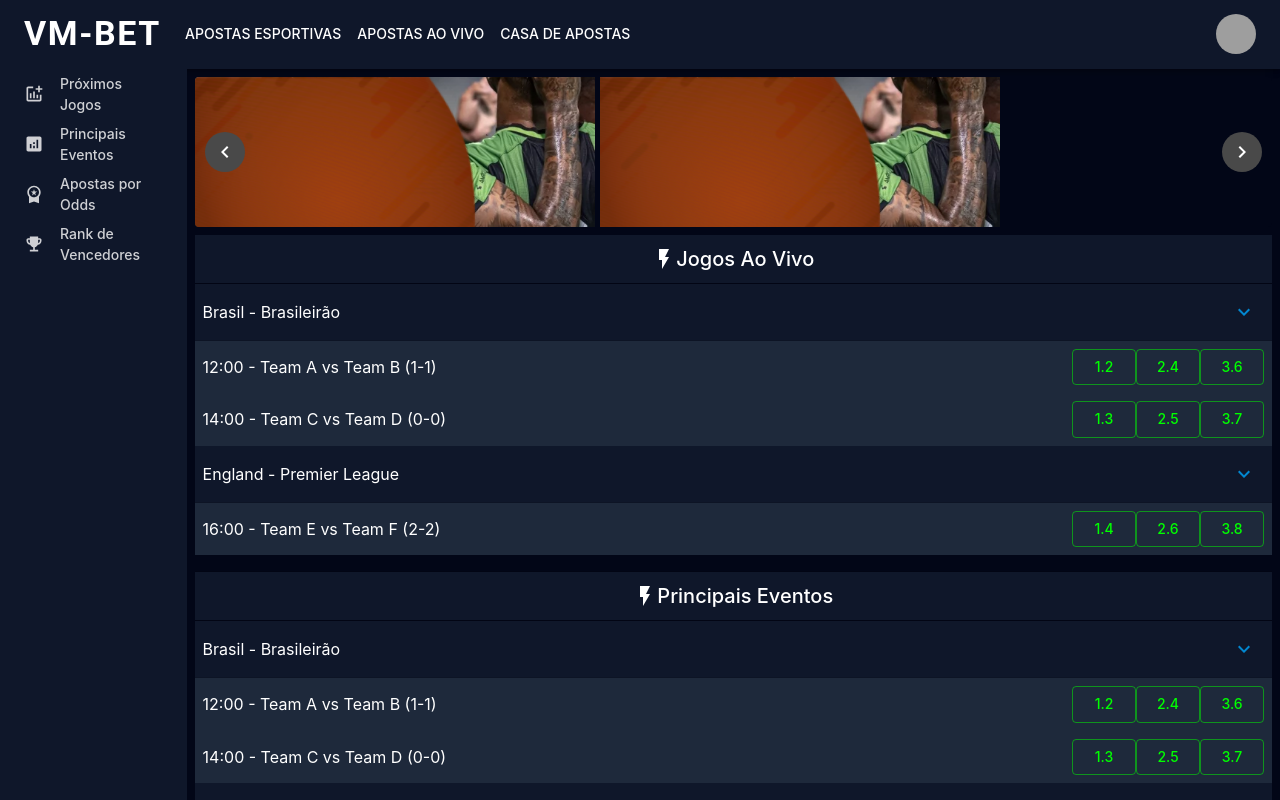
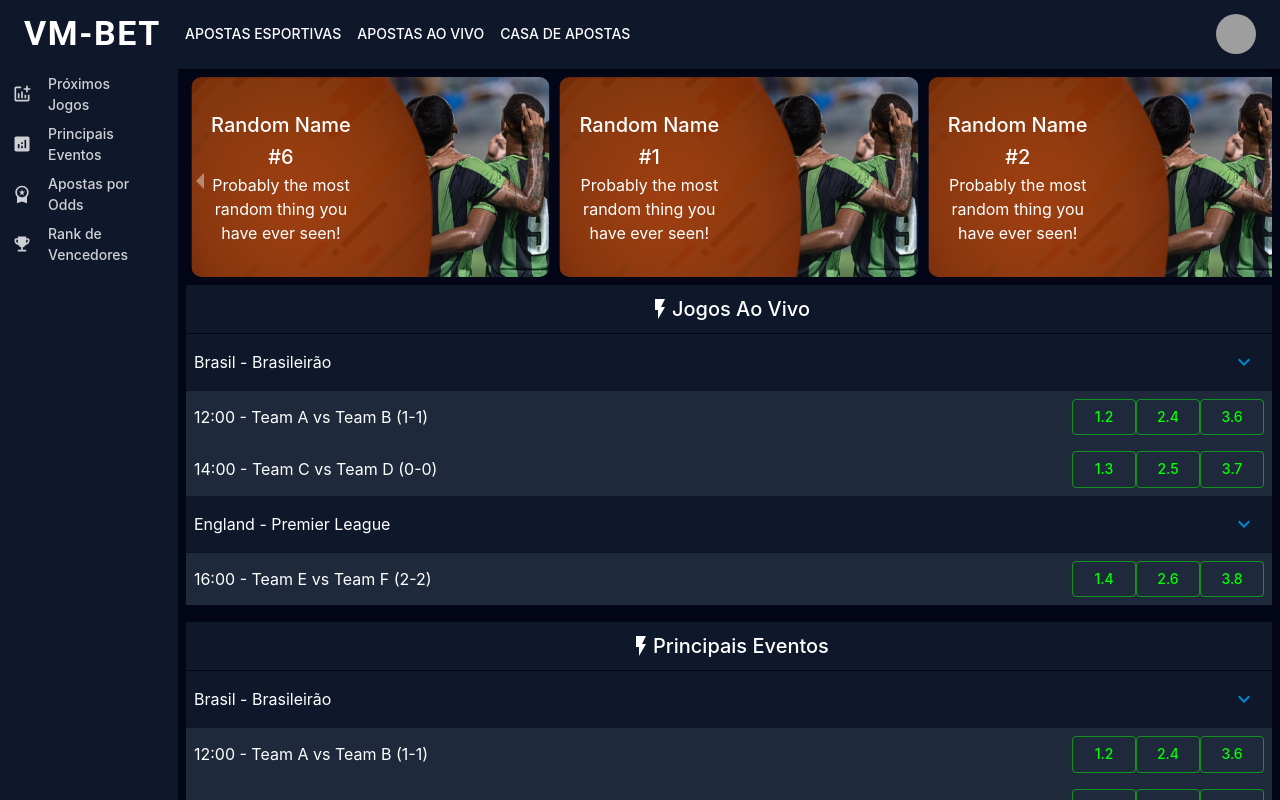
Before and after one commit to lucaslucenagithub/vm-bet-app, a Next.js app in the folder web/: page / in a window 1280 px wide. Shown: the top 800 px of the page. Built offline with nearby package versions, Linux system fonts and the light colour scheme; grey boxes are pictures that could not be loaded.

Commit message:
new carousel

```diff
--- a/web/package.json
+++ b/web/package.json
@@ -22,7 +22,8 @@
     "next": "^13.3.0",
     "react": "^18.2.0",
     "react-dom": "^18.2.0",
-    "react-material-ui-carousel": "^3.4.2",
+    "react-responsive-carousel": "^3.2.23",
+    "react-swipeable": "^7.0.0",
     "typescript": "5.0.4"
   }
 }
--- a/web/src/components/bets-carousel.tsx
+++ b/web/src/components/bets-carousel.tsx
@@ -1,9 +1,12 @@
-import React from 'react';
-import Carousel from 'react-material-ui-carousel'
-import { Paper, Button, Box, Card, Grid } from '@mui/material'
-import Image from 'next/image'
+import React from "react"
+import { Carousel } from "react-responsive-carousel"
+import Image from "next/image"
+import { Box, Typography } from "@mui/material"
 
-export default function BetsCarousel(props) {
+import "react-responsive-carousel/lib/styles/carousel.min.css"
+
+const BetsCarousel = (props) => {
+
     var data = [
         {
             name: "Random Name #1",
@@ -30,109 +33,101 @@ export default function BetsCarousel(props) {
             name: "Random Name #6",
             description: "Probably the most random thing you have ever seen!",
             image: '/America-MG-team-photo-imago-540x600.webp'
+        }, {
+            name: "Random Name #6",
+            description: "Probably the most random thing you have ever seen!",
+            image: '/America-MG-team-photo-imago-540x600.webp'
+        }, {
+            name: "Random Name #6",
+            description: "Probably the most random thing you have ever seen!",
+            image: '/America-MG-team-photo-imago-540x600.webp'
+        }, {
+            name: "Random Name #6",
+            description: "Probably the most random thing you have ever seen!",
+            image: '/America-MG-team-photo-imago-540x600.webp'
+        }, {
+            name: "Random Name #6",
+            description: "Probably the most random thing you have ever seen!",
+            image: '/America-MG-team-photo-imago-540x600.webp'
         },
     ]
 
-    const sliderItems: number = 4
+    const renderItem = (item) => (
+        <Box
+            className="card-container"
+            sx={{
+                display: "flex",
+                flexDirection: "row",
+                justifyContent: "flex-end",
+                alignItems: "center",
+                position: "relative",
+                borderRadius: "10px",
+                overflow: "hidden",
+                height: 200,
+                width: "100%",
+            }}
+        >
+            <Box
+                sx={{
+                    position: "absolute",
+                    left: 0,
+                    zIndex: 3,
+                    width: "50%",
+                    height: "100%",
+                    display: "flex",
+                    flexDirection: "column",
+                    justifyContent: "center",
+                    alignItems: "center",
+                    padding: 2,
+                }}
+            >
+                <Typography variant="h6">{item.name}</Typography>
+                <Typography variant="body1">{item.description}</Typography>
+            </Box>
+            <Box sx={{ position: "relative", width: "50%", height: "100%" }}>
+                <Image
+                    src={item.image}
+                    alt={item.name}
+                    layout="fill"
+                    objectFit="cover"
+                />
+            </Box>
+            <Box
+                sx={{
+                    position: "absolute",
+                    left: 0,
+                    zIndex: 2,
+                    width: "90%",
+                    height: "100%",
+                }}
+            >
+                <Image
+                    src="/circle-bets-cards-320x160.webp"
+                    alt="circle"
+                    layout="fill"
+                    objectFit="cover"
+                />
+            </Box>
+        </Box>
+    )
 
-    let items: any[] = []
-
-    for (let i = 0; i < data.length; i += sliderItems) {
-        if (i % sliderItems === 0) {
-            items.unshift(
-                <Card
-                    raised
-                    className="Banner"
-                    key={i.toString()}
-                    color='background.default'
-                    sx={{ height: 150, backgroundColor: 'background.default', border: 'none', boxShadow: 'none', display: 'flex', justifyContent: 'space-between' }}
-                >
-                    <Box display={'flex'} >
-                        {data.slice(i, i + sliderItems).map((da, index) => {
-                            return <Item key={index.toString()} item={da} image={da.image} />
-                        })}
-                    </Box>
-                </Card>
-            )
-        }
-    }
     return (
         <Carousel
-            autoPlay={false}
-            animation="slide"
-            indicators={false}
-            navButtonsAlwaysVisible={true}
-            cycleNavigation
-            sx={{ mb: 1 }}
+            showArrows={true}
+            showThumbs={false}
+            infiniteLoop={true}
+            showStatus={false}
+            showIndicators={false}
+            emulateTouch={true}
+            centerMode={true}
+            centerSlidePercentage={33}
+            swipeScrollTolerance={3}
         >
-            {items}
+            {data.map((item, index) => (
+                <Box mb={1} key={index}>{renderItem(item)}</Box>
+            ))}
         </Carousel>
     )
 }
 
-function Item(props) {
-    return (
-        <Box
-            className="bet-carousel-item"
-            sx={(theme) => ({
-                [theme.breakpoints.up("xs")]: {
-                    height: "160px",
-                    width: "250px",
-                },
-                [theme.breakpoints.up("md")]: {
-                    height: "200px",
-                    width: "400px",
-                },
-                marginRight: "5px",
-                borderRadius: "10px",
-                display: "flex",
-                flexDirection: "row",
-                flexWrap: "wrap",
-                position: "relative",
-            })}
-        >
-            <Box
-                component="div"
-                sx={(theme) => ({
-                    width: 160,
-                    height: 200,
-                    borderRadius: "10px",
-                    overflow: "hidden",
-                    [theme.breakpoints.up("md")]: {
-                        width: 320,
-                        height: 200,
-                    },
-                    zIndex: 1,
-                })}
-            >
-                <Image
-                    alt="circle"
-                    src="/circle-bets-cards-320x160.webp"
-                    fill
-                    style={{ objectFit: "cover" }}
-                />
-            </Box>
-
-            <Box
-                component="div"
-                sx={(theme) => ({
-                    width: 120,
-                    height: 200,
-                    borderRadius: "10px",
-                    overflow: "hidden",
-                    [theme.breakpoints.up("md")]: {
-                        width: 230,
-                        height: 200,
-                    },
-                })}
-            >
-                <Image
-                    alt="team"
-                    src={props.item.image ?? ""}
-                    fill
-                    style={{ objectFit: "cover" }}
-                />
-            </Box>
-        </Box>
-    )
-}
+export default BetsCarousel
--- a/web/src/components/side-app-bar.tsx
+++ b/web/src/components/side-app-bar.tsx
@@ -29,7 +29,7 @@ const data = [
 
 const FireNav = styled(List)<{ component?: React.ElementType }>({
   '& .MuiListItemButton-root': {
-    paddingLeft: 24,
+    paddingLeft: 12,
     paddingRight: 24,
   },
   '& .MuiListItemIcon-root': {
@@ -43,9 +43,17 @@ const FireNav = styled(List)<{ component?: React.ElementType }>({
 
 export default function CustomizedList() {
   return (
-    <Box sx={{ display: 'flex', margin: 0 }}>
+    <Box sx={(theme) => (
+      {
+        display: 'none',
+        margin: 0,
+        [theme.breakpoints.up("sm")]: {
+          display: 'flex',
+        },
+      }
+    )}>
       <Paper elevation={0} sx={{ maxWidth: 256, height: '100%' }}>
-          <FireNav component="nav" disablePadding  sx={{ maxWidth: 256, height: '100%' }}>
+        <FireNav component="nav" disablePadding sx={{ maxWidth: 256, height: '100%' }}>
           <Box
             sx={{
               bgcolor: 'primary.main',
--- a/web/src/pages/_app.tsx
+++ b/web/src/pages/_app.tsx
@@ -1,4 +1,5 @@
 import '@/styles/globals.css'
+import '@/styles/bets-carousel.css'
 import type { AppProps } from 'next/app'
 import { ThemeProvider } from "@mui/material"
 import theme from "../utils/theme"
--- /dev/null
+++ b/web/src/styles/bets-carousel.css
@@ -0,0 +1,5 @@
+
+
+.carousel .slider-wrapper.axis-horizontal .slider .slide:not(:last-child) {
+  margin-right: 10px!important;
+}
```
Also changed, not shown: 1 other file (tests, documents, lock files or other folders). Lines whose indentation alone changed are shown as unchanged.
